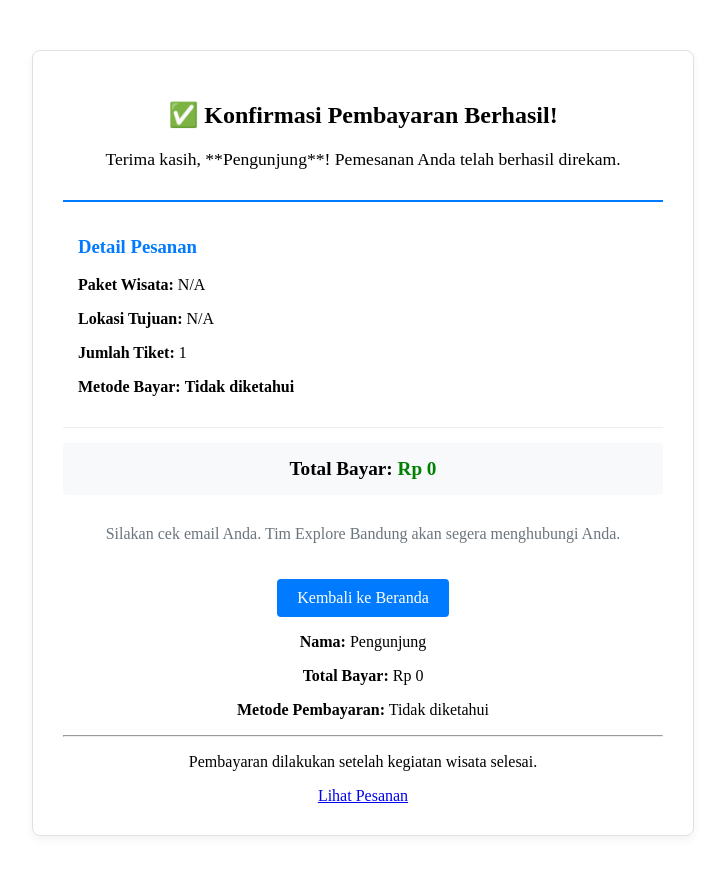
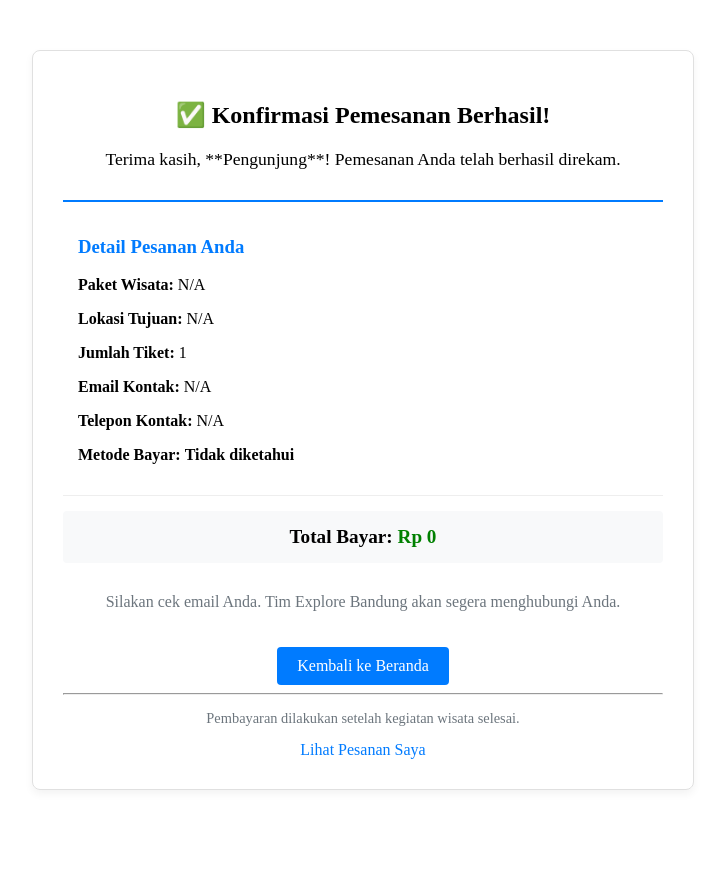
Before and after one commit to nofallcr/TUBESBANDUNG, a PHP site: page /success.php in a window 1280 px wide. Shown: the part 119-1005 px from the top of the page, without its empty margins (277-1002 px from the left). After the commit the page ends 909 px from the top, so only its background shows below. Run offline with PHP 8.4, Linux system fonts and the light colour scheme.

Commit message:
Edit:File

```diff
--- a/success.php
+++ b/success.php
@@ -1,62 +1,137 @@
 <?php
+
 
 if (session_status() == PHP_SESSION_NONE) {
     session_start();
 }
 
-$nama = $_POST['nama'] ?? 'Pengunjung';
-$email = $_POST['email'] ?? 'N/A';
-$telp = $_POST['telp'] ?? 'N/A';
-$jumlah = $_POST['jumlah'] ?? 1;
-$total = $_POST['total'] ?? 0;
-$paket = $_POST['paket'] ?? 'N/A';
-$lokasi = $_POST['lokasi'] ?? 'N/A';
-$metode = $_POST['metode'] ?? 'Tidak diketahui';
+$host = "localhost";
+$user = "root";
+$pass = "";
+$db = "db_wisata";
 
+
+$conn = mysqli_connect($host, $user, $pass, $db);
+if (!$conn) {
+    die("Koneksi Database Gagal: " . mysqli_connect_error());
+}
+
+// Fungsi Pembantu Format Rupiah
 function rp($angka) {
     return 'Rp ' . number_format($angka, 0, ',', '.');
+}
+
+// --- 2. Inisialisasi Variabel Default ---
+$nama = 'Pengunjung';
+$email = 'N/A';
+$telp = 'N/A';
+$jumlah = 1;
+$total = 0;
+$paket = 'N/A';
+$lokasi = 'N/A';
+$metode = 'Tidak diketahui';
+$id_pesanan = null;
+
 if (isset($_GET['id'])) {
-    $conn = mysqli_connect("localhost", "root", "", "db_wisata");
-    if (!$conn) die("Koneksi gagal");
 
-    $id = $_GET['id'];
-    $q  = mysqli_query($conn, "SELECT * FROM pembayaran WHERE id = '$id'");
+
+    $id_pesanan = mysqli_real_escape_string($conn, $_GET['id']);
+    $q = mysqli_query($conn, "SELECT * FROM pembayaran WHERE id = '$id_pesanan'");
+
+    if (mysqli_num_rows($q) > 0) {
         $data = mysqli_fetch_assoc($q);
 
+
         $nama   = $data['nama_pemesan'];
+        $email  = $data['email_pemesan'] ?? 'N/A';
+        $telp   = $data['telp_pemesan'] ?? 'N/A';
+        $jumlah = $data['jumlah_tiket'] ?? 1;
         $total  = $data['total_bayar'];
+        $paket  = $data['nama_paket'] ?? 'N/A';
+        $lokasi = $data['lokasi_wisata'] ?? 'N/A';
         $metode = $data['metode_pembayaran'];
+    } else {
+
+        header("Location: beranda.php");
+        exit;
+    }
+
+} elseif ($_SERVER['REQUEST_METHOD'] == 'POST') {
+
+    $nama_post = mysqli_real_escape_string($conn, $_POST['nama'] ?? 'Pengunjung');
+    $email_post = mysqli_real_escape_string($conn, $_POST['email'] ?? 'N/A');
+    $telp_post = mysqli_real_escape_string($conn, $_POST['telp'] ?? 'N/A');
+    $jumlah_post = (int)($_POST['jumlah'] ?? 1);
+    $total_post = (float)($_POST['total'] ?? 0);
+    $paket_post = mysqli_real_escape_string($conn, $_POST['paket'] ?? 'N/A');
+    $lokasi_post = mysqli_real_escape_string($conn, $_POST['lokasi'] ?? 'N/A');
+    $metode_post = mysqli_real_escape_string($conn, $_POST['metode'] ?? 'Tidak diketahui');
+
+
+    $insert_query = "INSERT INTO pembayaran (
+        nama_pemesan, email_pemesan, telp_pemesan,
+        jumlah_tiket, total_bayar, nama_paket,
+        lokasi_wisata, metode_pembayaran, tanggal_pesan
+    ) VALUES (
+        '$nama_post', '$email_post', '$telp_post',
+        $jumlah_post, $total_post, '$paket_post',
+        '$lokasi_post', '$metode_post', NOW()
+    )";
+
+    if (mysqli_query($conn, $insert_query)) {
+
+        $id_pesanan = mysqli_insert_id($conn);
+
+
+        $nama = $nama_post;
+        $email = $email_post;
+        $telp = $telp_post;
+        $jumlah = $jumlah_post;
+        $total = $total_post;
+        $paket = $paket_post;
+        $lokasi = $lokasi_post;
+        $metode = $metode_post;
+
+    } else {
+
+        $nama = $nama_post;
+        $total = $total_post;
+        $metode = $metode_post;
+
+        echo "<script>alert('Gagal menyimpan pesanan: " . mysqli_error($conn) . "');</script>";
+    }
+
+}
 
 mysqli_close($conn);
 
-
-} else {
-    $nama   = $_POST['nama'] ?? '';
-    $total  = $_POST['total'] ?? 0;
-    $metode = $_POST['metode'] ?? '';
-
-}}
 ?>
-
 <!DOCTYPE html>
 <html lang="id">
 <head>
     <meta charset="UTF-8">
     <meta name="viewport" content="width=device-width, initial-scale=1.0">
-    <title>Pembayaran Berhasil</title>
+    <title>Konfirmasi Pesanan Berhasil</title>
+    <?php include 'navbar.php'; ?>
 </head>
-<?php include 'navbar.php'; ?>
 <body>
 
 <div style="text-align: center; max-width: 600px; margin: 50px auto; padding: 30px; border: 1px solid #e0e0e0; border-radius: 8px; box-shadow: 0 4px 8px rgba(0,0,0,0.05);">
-    <h2>✅ Konfirmasi Pembayaran Berhasil!</h2>
-    <p style="font-size: 1.1em; margin-bottom: 30px;">Terima kasih, **<?= htmlspecialchars($nama) ?>**! Pemesanan Anda telah berhasil direkam.</p>
+    <h2>✅ Konfirmasi Pemesanan Berhasil!</h2>
+    <p style="font-size: 1.1em; margin-bottom: 30px;">
+        Terima kasih, **<?= htmlspecialchars($nama) ?>**! Pemesanan Anda telah berhasil direkam.
+        <?php if ($id_pesanan): ?>
+            <br>ID Pesanan Anda adalah: **<?= $id_pesanan ?>**
+        <?php endif; ?>
+    </p>
 
     <div style="text-align: left; padding: 15px; border-top: 2px solid #007bff; border-bottom: 1px solid #eee;">
-        <h3 style="color: #007bff;">Detail Pesanan</h3>
+        <h3 style="color: #007bff;">Detail Pesanan Anda</h3>
         <p><b>Paket Wisata:</b> <?= htmlspecialchars($paket) ?></p>
         <p><b>Lokasi Tujuan:</b> <?= htmlspecialchars($lokasi) ?></p>
         <p><b>Jumlah Tiket:</b> <?= $jumlah ?></p>
+        <p><b>Email Kontak:</b> <?= htmlspecialchars($email) ?></p>
+        <p><b>Telepon Kontak:</b> <?= htmlspecialchars($telp) ?></p>
         <p><b>Metode Bayar:</b> <span style="font-weight: bold;"><?= htmlspecialchars($metode) ?></span></p>
     </div>
 
@@ -71,15 +146,11 @@ if (isset($_GET['id'])) {
         Kembali ke Beranda
     </a>
 
-<p><b>Nama:</b> <?= $nama ?></p>
-<p><b>Total Bayar:</b> Rp <?= number_format($total, 0, ",", ".") ?></p>
-<p><b>Metode Pembayaran:</b> <?= ucfirst($metode) ?></p>
-
     <hr>
 
-<p>Pembayaran dilakukan setelah kegiatan wisata selesai.</p>
+    <p style="color: #6c757d; font-size: 0.9em;">Pembayaran dilakukan setelah kegiatan wisata selesai.</p>
 
-<a href="pesanan.php" class="back">Lihat Pesanan</a>
+    <a href="pesanan.php" class="back" style="color: #007bff; text-decoration: none;">Lihat Pesanan Saya</a>
 
 </div>
 
```
Lines whose indentation alone changed are shown as unchanged.
